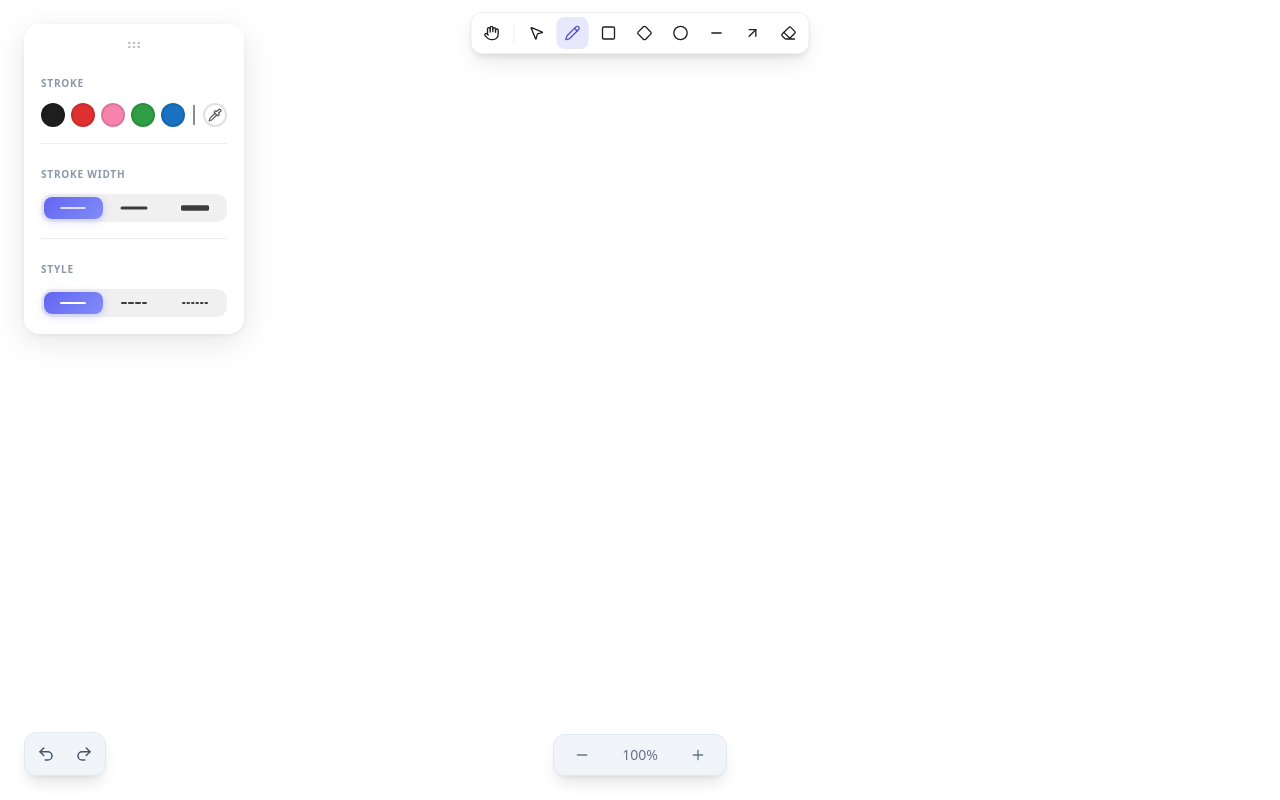
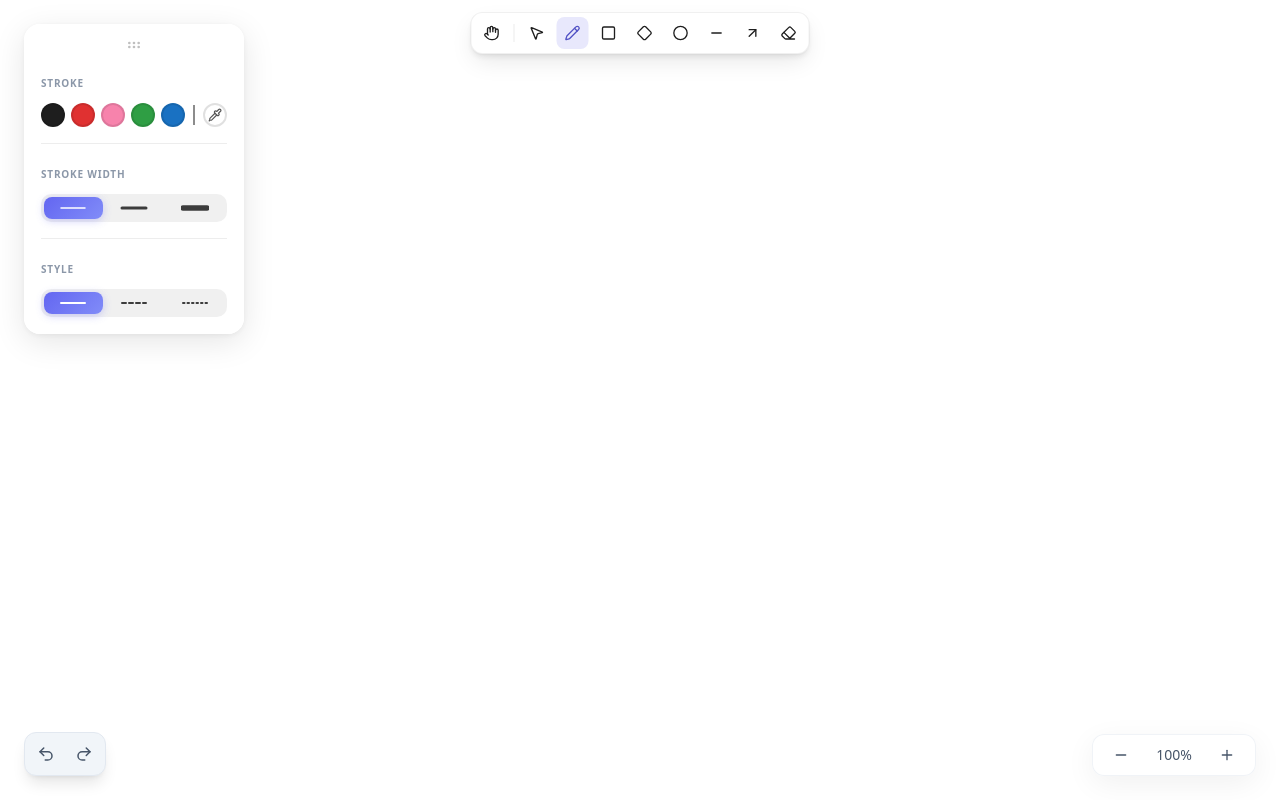
Before and after one commit to ss1ngh/slate, a Next.js app in the folder apps/slate/: page / in a window 1280 px wide. Built offline with nearby package versions, Linux system fonts and the light colour scheme.

Commit message:
zoom buttons

```diff
--- a/apps/slate/app/src/canvas-engine/engine.ts
+++ b/apps/slate/app/src/canvas-engine/engine.ts
@@ -33,6 +33,29 @@ export class SlateEngine {
     private strokeStyle: 'solid' | 'dashed' | 'dotted' = 'solid';
 
     private camera = { x: 0, y: 0, z: 1 }; // x, y : offset z : zoom level
+
+    public setZoom(deltaZ: number) {
+        let newZoom = this.camera.z + deltaZ;
+        newZoom = Math.max(0.1, Math.min(newZoom, 5));
+
+        // Calculate center of screen
+        const rect = this.canvas.getBoundingClientRect();
+        const centerX = rect.width / 2;
+        const centerY = rect.height / 2;
+
+        // Convert screen center to world coordinates
+        const worldX = (centerX - this.camera.x) / this.camera.z;
+        const worldY = (centerY - this.camera.y) / this.camera.z;
+
+        this.camera.z = newZoom;
+
+        // Adjust pan so the center stays fixed
+        this.camera.x = centerX - worldX * newZoom;
+        this.camera.y = centerY - worldY * newZoom;
+
+        if (this.onZoomChange) this.onZoomChange(Math.round(this.camera.z * 100));
+        this.render();
+    }
 
     constructor(canvas: HTMLCanvasElement) {
         this.canvas = canvas;
--- a/apps/slate/app/src/components/Canvas.tsx
+++ b/apps/slate/app/src/components/Canvas.tsx
@@ -153,13 +153,29 @@ export default function Canvas() {
         </button>
       </div>
 
-      {/* Bottom Center: Navigation Controls */}
-      <div className="fixed bottom-6 left-1/2 -translate-x-1/2 z-50 flex items-center gap-4 px-4 py-2 bg-slate-100 border border-slate-200 rounded-xl shadow-lg text-slate-500 font-medium text-sm">
-        <button className="p-1 hover:text-indigo-600 transition-colors"><MinusIcon size={16} /></button>
-        <div className="flex items-center gap-1 min-w-[60px] justify-center">
+      {/* Bottom Right: Navigation Controls */}
+      <div className="fixed bottom-6 right-6 z-50 flex items-center gap-4 px-4 py-2 bg-white/95 backdrop-blur-xl border border-slate-200/50 rounded-xl shadow-[0_8px_30px_rgb(0,0,0,0.06)] text-slate-600 font-medium text-sm">
+        <button
+          onClick={() => engineRef.current?.setZoom(-0.25)}
+          className="p-1 hover:text-indigo-600 hover:bg-slate-100 rounded transition-colors"
+          title="Zoom Out"
+        >
+          <MinusIcon size={16} />
+        </button>
+        <button
+          onClick={() => engineRef.current?.setZoom(1 - (engineRef.current ? (engineRef.current as any).camera.z : 1))}
+          className="flex items-center gap-1 min-w-[50px] justify-center hover:text-indigo-600 cursor-pointer transition-colors"
+          title="Reset Zoom"
+        >
           {zoom}%
-        </div>
-        <button className="p-1 hover:text-indigo-600 transition-colors"><Plus size={16} /></button>
+        </button>
+        <button
+          onClick={() => engineRef.current?.setZoom(0.25)}
+          className="p-1 hover:text-indigo-600 hover:bg-slate-100 rounded transition-colors"
+          title="Zoom In"
+        >
+          <Plus size={16} />
+        </button>
       </div>
 
       <canvas
```
